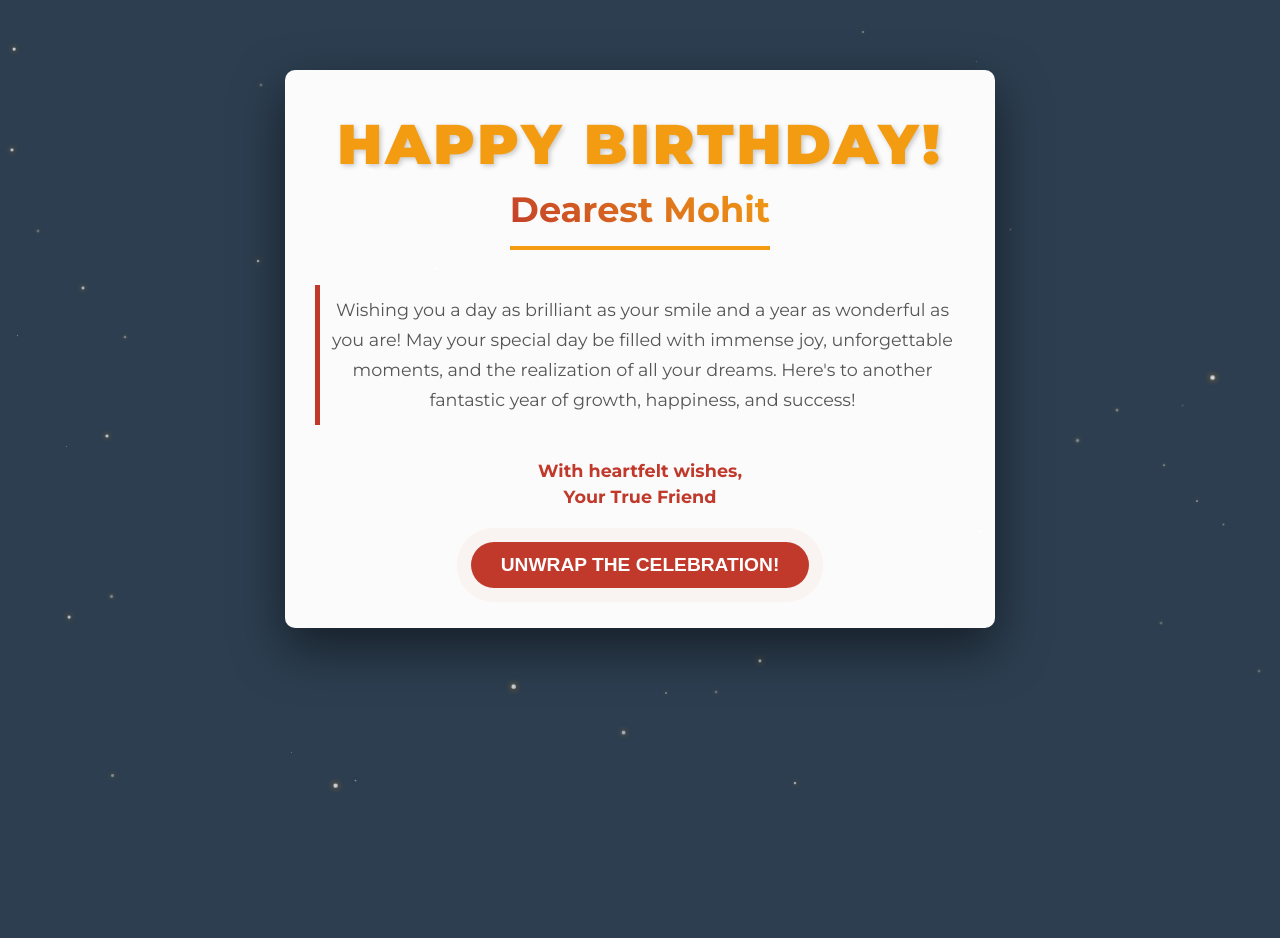
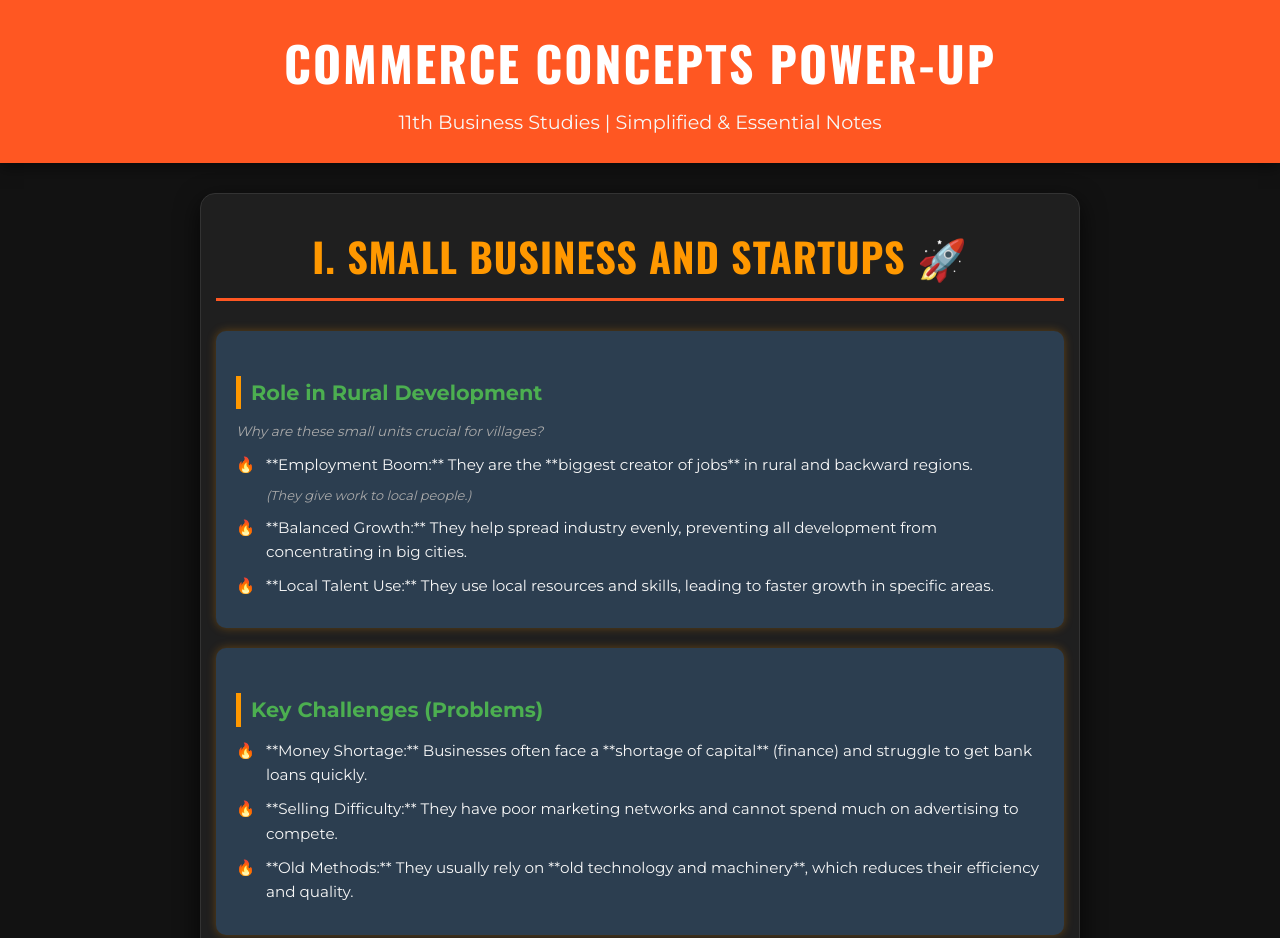
Before and after one commit to Sachin12211496/sachin-coderz, a plain HTML site: page index.html in a window 1280 px wide. Shown: the top 938 px of the page. Before the commit the page ends 800 px from the top, so only its background shows below. Drawn offline with nearby package versions, Linux system fonts and the light colour scheme.

Commit message:
Update index.html

```diff
--- a/index.html
+++ b/index.html
@@ -3,354 +3,305 @@
 <head>
     <meta charset="UTF-8">
     <meta name="viewport" content="width=device-width, initial-scale=1.0">
-    <title>🎉 Happy Birthday, Mohit! - A Special Wish 🎉</title>
+    <title>Ultimate Business Studies Key Concepts</title>
+
+    <link href="https://fonts.googleapis.com/css2?family=Montserrat:wght@400;600;700;900&family=Oswald:wght@700&display=swap" rel="stylesheet">
 
     <style>
-        /* Import a clean, modern font */
-        @import url('https://fonts.googleapis.com/css2?family=Montserrat:wght@400;700;900&display=swap');
-
-        :root {
-            --primary-color: #f39c12; /* Bright Gold/Orange */
-            --secondary-color: #c0392b; /* Deep Red/Maroon */
-            --background-dark: #2c3e50; /* Dark Blue/Charcoal */
-            --card-background: rgba(255, 255, 255, 0.98); /* Slightly transparent white, less transparent */
-            --text-color-dark: #333333;
-            --text-color-light: #555555;
+        /* Global Reset and Typography */
+        * {
+            margin: 0;
+            padding: 0;
+            box-sizing: border-box;
+            font-family: 'Montserrat', sans-serif;
         }
 
         body {
-            background-color: var(--background-dark);
-            display: flex;
-            justify-content: center;
-            align-items: flex-start; /* Align to top for scrolling */
-            min-height: 100vh;
-            margin: 0;
-            padding: 20px; /* Padding for mobile view */
-            font-family: 'Montserrat', sans-serif;
-            color: var(--text-color-dark);
-            overflow-x: hidden; /* Prevent horizontal scroll */
-            overflow-y: auto; /* Enable vertical scroll */
-            text-align: center;
-            perspective: 1000px; /* For 3D transforms */
-            box-sizing: border-box; /* Include padding in element's total width and height */
+            background-color: #121212; /* Dark Background */
+            color: #e0e0e0; /* Light Text */
+            line-height: 1.6;
+            scroll-behavior: smooth;
         }
 
-        /* --- Particle/Star Background Effect (Pure CSS) --- */
-        #particle-bg {
-            position: fixed;
-            width: 100%;
-            height: 100%;
-            top: 0;
-            left: 0;
-            z-index: 0;
-            pointer-events: none; /* Allow interaction with elements behind it */
+        /* --- Main Title Area (Replaced Fixed Header) --- */
+        .page-title-strip {
+            background-color: #ff5722; /* Vibrant Orange */
+            padding: 25px 20px;
+            text-align: center;
+            margin-bottom: 20px;
+            box-shadow: 0 4px 15px rgba(0, 0, 0, 0.5);
+        }
+        .page-title-strip h1 {
+            font-family: 'Oswald', sans-serif;
+            font-size: 2.2em;
+            color: white;
+            letter-spacing: 2px;
+            text-transform: uppercase;
+            margin-bottom: 5px;
+        }
+        .page-title-strip p {
+            font-size: 1em;
+            color: #f7f7f7;
+            font-weight: 400;
         }
 
-        .star {
-            position: absolute;
-            width: 3px;
-            height: 3px;
-            background: rgba(255, 255, 255, 0.8);
-            border-radius: 50%;
-            box-shadow: 0 0 5px var(--primary-color);
-            animation: twinkle 5s infinite ease-in-out alternate;
+        /* --- Main Content and Sections --- */
+        main {
+            max-width: 95%;
+            margin: 0px auto 40px auto;
+            padding: 10px;
         }
 
-        @keyframes twinkle {
-            0% { opacity: 0.5; transform: scale(1); }
-            100% { opacity: 1; transform: scale(1.5); }
-        }
-        /* JavaScript will place these stars */
-
-        /* --- Birthday Card Styling --- */
-        .birthday-card {
-            background-color: var(--card-background);
-            padding: 40px 30px; /* Adjusted padding for mobile */
-            border-radius: 10px;
-            box-shadow: 0 20px 50px rgba(0, 0, 0, 0.5);
-            max-width: 650px;
-            width: 100%; /* Full width on mobile, with padding */
-            position: relative;
-            z-index: 10;
-            transform: rotateY(90deg);
-            animation: flipIn 1.5s forwards ease-out;
-            margin-top: 50px; /* Spacing from top for scrollability */
-            margin-bottom: 50px; /* Spacing from bottom for scrollability */
+        .topic-section {
+            padding: 30px 15px;
+            margin-bottom: 35px;
+            background-color: #1f1f1f; /* Slightly lighter dark background for contrast */
+            border-radius: 15px;
+            box-shadow: 0 8px 25px rgba(0, 0, 0, 0.7); /* Deep Shadow */
+            border: 1px solid #333;
         }
 
-        @keyframes flipIn {
-            0% { transform: rotateY(90deg); opacity: 0; }
-            100% { transform: rotateY(0deg); opacity: 1; }
+        h2 {
+            color: #ff9800; /* Amber/Gold Accent */
+            font-size: 1.8em;
+            text-align: center;
+            margin-bottom: 30px;
+            padding-bottom: 10px;
+            border-bottom: 3px solid #ff5722; /* Orange separator */
+            text-transform: uppercase;
+            font-family: 'Oswald', sans-serif;
+            letter-spacing: 1px;
         }
 
-        /* --- Text and Element Styling --- */
-        .main-heading {
-            font-family: 'Montserrat', sans-serif;
-            color: var(--primary-color);
-            font-size: 3.5em; /* Adjusted for mobile */
-            margin: 0 0 10px 0;
-            font-weight: 900;
-            text-transform: uppercase;
-            letter-spacing: 3px; /* Adjusted for mobile */
-            text-shadow: 2px 2px 5px rgba(0, 0, 0, 0.2);
+        h3 {
+            color: #4CAF50; /* Success Green */
+            font-size: 1.3em;
+            margin-top: 25px;
+            margin-bottom: 12px;
+            border-left: 5px solid #ff9800;
+            padding-left: 10px;
+            font-weight: 700;
         }
 
-        .recipient-name {
-            font-size: 2.2em; /* Adjusted for mobile */
-            color: var(--secondary-color);
-            margin: 0;
-            padding-bottom: 15px;
-            border-bottom: 4px solid var(--primary-color);
-            display: inline-block;
-            font-weight: 700;
-            background-image: linear-gradient(45deg, var(--secondary-color), var(--primary-color));
-            -webkit-background-clip: text;
-            -webkit-text-fill-color: transparent;
+        /* --- Content Card Styling and Animation --- */
+        .content-box {
+            padding: 20px;
+            margin-bottom: 20px;
+            background-color: #2c3e50; /* Navy Blue Card */
+            border-radius: 10px;
+            box-shadow: 0 0 10px rgba(255, 152, 0, 0.3); /* Soft Gold Glow */
+            transition: transform 0.3s ease, box-shadow 0.3s ease;
+
+            /* Initial state for JavaScript animation */
+            opacity: 0;
+            transform: scale(0.95) rotateX(10deg);
+            transition: opacity 0.8s cubic-bezier(0.17, 0.84, 0.44, 1),
+                        transform 0.8s cubic-bezier(0.17, 0.84, 0.44, 1);
         }
 
-        .message {
-            font-size: 1.1em; /* Adjusted for mobile */
-            line-height: 1.7;
-            margin: 35px 0;
-            font-weight: 400;
-            color: var(--text-color-light);
-            padding: 10px;
-            border-left: 5px solid var(--secondary-color);
+        .content-box:hover {
+            transform: scale(1.02);
+            box-shadow: 0 0 20px rgba(255, 87, 34, 0.7); /* Stronger Orange Glow on Hover */
         }
 
-        .wish-sender p {
-            margin: 5px 0;
-            font-size: 1.1em; /* Adjusted for mobile */
-            font-weight: 700;
-            color: var(--secondary-color);
+        .content-box.is-visible {
+            opacity: 1;
+            transform: scale(1) rotateX(0deg);
         }
 
-        /* --- The Power Button --- */
-        .surprise-button {
-            background-color: var(--secondary-color);
-            color: white;
-            border: none;
-            padding: 12px 30px; /* Adjusted for mobile */
-            border-radius: 50px;
-            font-size: 1.2em; /* Adjusted for mobile */
-            font-weight: 700;
-            cursor: pointer;
-            margin-top: 30px;
-            box-shadow: 0 8px 20px rgba(192, 57, 43, 0.5);
-            transition: all 0.4s cubic-bezier(0.25, 0.8, 0.25, 1);
-            text-transform: uppercase;
-            animation: pulse 2s infinite;
+        /* List Styling */
+        ul {
+            list-style: none;
+            padding-left: 0;
         }
 
-        @keyframes pulse {
-            0% { box-shadow: 0 0 0 0px rgba(192, 57, 43, 0.7); }
-            70% { box-shadow: 0 0 0 15px rgba(192, 57, 43, 0); }
-            100% { box-shadow: 0 0 0 0 rgba(192, 57, 43, 0); }
+        ul li {
+            margin-bottom: 10px;
+            padding-left: 30px;
+            position: relative;
+            font-size: 0.95em;
+            color: #f7f7f7;
         }
 
-        .surprise-button:hover {
-            background-color: #e74c3c;
-            transform: scale(1.05) translateY(-2px);
-            box-shadow: 0 12px 30px rgba(192, 57, 43, 0.7);
-            animation: none; /* Stop pulse on hover */
+        ul li::before {
+            content: '🔥'; /* Fire Bullet for impact */
+            position: absolute;
+            left: 0;
+            font-size: 1em;
         }
 
-        /* --- Confetti Effect --- */
-        .confetti-animation {
-            position: fixed;
-            top: 0;
-            left: 0;
-            width: 100%;
-            height: 100%;
-            pointer-events: none;
-            z-index: 20;
+        ul li strong {
+            color: #ff9800; /* Gold/Amber for Key Terms */
+            font-weight: 700;
         }
 
-        .confetti {
-            position: absolute;
-            width: 10px;
-            height: 10px;
-            opacity: 0;
-            animation: fall 8s linear infinite;
-            transform-style: preserve-3d;
+        .definition-highlight {
+            display: inline-block;
+            background-color: #ff5722;
+            color: white;
+            padding: 2px 6px;
+            border-radius: 4px;
+            font-weight: 600;
+            margin-right: 5px;
         }
 
-        @keyframes fall {
-            0% { transform: translate3d(0, -100px, 0) rotateX(0deg); opacity: 1; }
-            100% { transform: translate3d(0, 100vh, 100px) rotateX(1800deg); opacity: 0.1; }
+        .simple-text {
+            font-style: italic;
+            color: #aaa;
+            display: block;
+            margin-top: 8px;
+            margin-bottom: 10px;
+            font-size: 0.85em;
         }
 
-        /* --- Responsive Adjustments for Smaller Screens --- */
-        @media (max-width: 768px) {
-            .birthday-card {
-                padding: 30px 20px; /* Smaller padding on smaller screens */
-                margin-top: 30px;
-                margin-bottom: 30px;
-            }
-
-            .main-heading {
-                font-size: 2.8em; /* Smaller font size for mobile */
-                letter-spacing: 2px;
-            }
-
-            .recipient-name {
-                font-size: 1.8em; /* Smaller font size for mobile */
-            }
-
-            .message {
-                font-size: 1em; /* Smaller font size for mobile */
-            }
-
-            .surprise-button {
-                font-size: 1.1em; /* Smaller button font size */
-                padding: 10px 25px;
-            }
+        /* --- Footer and Signature --- */
+        footer {
+            text-align: center;
+            padding: 30px;
+            background-color: #000;
+            color: #666;
+            font-size: 0.9em;
+            border-top: 5px solid #ff9800;
         }
 
-        @media (max-width: 480px) {
-            .main-heading {
-                font-size: 2.2em;
+        .signature {
+            margin-top: 15px;
+            font-size: 1.3em;
+            font-weight: 900;
+            color: #ff5722;
+            text-shadow: 0 0 5px rgba(255, 87, 34, 0.9);
+        }
+
+        /* --- Media Queries for Desktop --- */
+        @media (min-width: 768px) {
+            .page-title-strip h1 {
+                font-size: 3em;
             }
-            .recipient-name {
-                font-size: 1.5em;
+            .page-title-strip p {
+                font-size: 1.2em;
             }
-            .message {
-                font-size: 0.95em;
+            main {
+                max-width: 900px;
             }
-            .surprise-button {
-                font-size: 1em;
-                padding: 8px 20px;
+            h2 {
+                font-size: 2.5em;
             }
         }
     </style>
+
     </head>
 <body>
 
-    <div id="particle-bg"></div>
-
-    <div class="birthday-card">
-        <h1 class="main-heading">Happy Birthday!</h1>
-        <h2 class="recipient-name">Dearest Mohit</h2>
-
-        <p class="message">
-            Wishing you a day as brilliant as your smile and a year as wonderful as you are! May your special day be filled with immense joy, unforgettable moments, and the realization of all your dreams. Here's to another fantastic year of growth, happiness, and success!
-        </p>
-
-        <div class="wish-sender">
-            <p>With heartfelt wishes,</p>
-            <p>Your True Friend</p>
-        </div>
-
-        <button id="surpriseBtn" class="surprise-button">Unwrap the Celebration!</button>
+    <div class="page-title-strip">
+        <h1>COMMERCE CONCEPTS POWER-UP</h1>
+        <p>11th Business Studies | Simplified & Essential Notes</p>
     </div>
 
-    <div id="confetti" class="confetti-animation"></div>
+    <main>
+
+        <section id="small-business" class="topic-section">
+            <h2>I. SMALL BUSINESS AND STARTUPS 🚀</h2>
+
+            <div class="content-box">
+                <h3>Role in Rural Development</h3>
+                <p class="simple-text">Why are these small units crucial for villages?</p>
+                <ul>
+                    <li>**Employment Boom:** They are the **biggest creator of jobs** in rural and backward regions.
+                        <span class="simple-text">(They give work to local people.)</span></li>
+                    <li>**Balanced Growth:** They help spread industry evenly, preventing all development from concentrating in big cities.</li>
+                    <li>**Local Talent Use:** They use local resources and skills, leading to faster growth in specific areas.</li>
+                </ul>
+            </div>
+
+
+
+            <div class="content-box">
+                <h3>Key Challenges (Problems)</h3>
+                <ul>
+                    <li>**Money Shortage:** Businesses often face a **shortage of capital** (finance) and struggle to get bank loans quickly.</li>
+                    <li>**Selling Difficulty:** They have poor marketing networks and cannot spend much on advertising to compete.</li>
+                    <li>**Old Methods:** They usually rely on **old technology and machinery**, which reduces their efficiency and quality.</li>
+                </ul>
+            </div>
+
+            <div class="content-box">
+                <h3>Government Support Systems</h3>
+                <ul>
+                    <li>**NSIC (National Small Industries Corporation):** This provides **machines on lease** (rent basis) and helps with both raw material supply and product sales.</li>
+                    <li>**DIC (District Industries Centres):** This is the **one-stop solution** for entrepreneurs in every district for registration and getting government approvals.</li>
+                </ul>
+            </div>
+        </section>
+
+        <section id="internal-trade" class="topic-section">
+            <h2>II. INTERNAL TRADE FUNDAMENTALS 🤝</h2>
+
+            <div class="content-box">
+                <h3>Wholesalers: The Supply Chain Bridge</h3>
+                <p class="simple-text">Who are wholesalers and what do they do?</p>
+                <ul>
+                    <li>**Definition:** A wholesaler <span class="definition-highlight">buys goods in large amounts</span> from the factory and <span class="definition-highlight">sells them to many retailers</span> in small lots.</li>
+                    <li>**Help to Manufacturer:** They buy the entire stock and store it, allowing the factory to keep producing without worry.</li>
+                    <li>**Help to Retailer:** They make goods available quickly, give market advice, and offer **credit (udhaar)**.</li>
+                </ul>
+            </div>
+
+            <div class="content-box">
+                <h3>Retailers: Fixed Shop vs. Moving Shop</h3>
+                <ul>
+                    <li>**Itinerant Retailers (Moving):** They <span class="definition-highlight">do not have a fixed place</span> and move daily. Example: **Hawkers and Pedlars** (selling vegetables, clothes door-to-door).</li>
+                    <li>**Fixed Shop Retailers (Permanent):** They operate from a fixed store. Example:
+                        <span class="simple-text">Small Scale: General Store, Specialty Stores.</span>
+                        <span class="simple-text">Large Scale: **Departmental Stores** (all products under one roof) and **Chain Stores** (multiple identical branches).</span></li>
+                </ul>
+            </div>
+
+
+
+            <div class="content-box">
+                <h3>GST (Goods and Services Tax): Key Takeaways</h3>
+                <ul>
+                    <li>**Core Idea:** GST is <span class="definition-highlight">one single tax</span> on goods and services, replacing many old taxes (like VAT, Service Tax, Excise Duty).</li>
+                    <li>**Benefit:** It removed the **cascading effect** (tax on tax), making the final price clear and generally reducing it.</li>
+                    <li>**Motto:** Promotes the idea of **One Nation, One Tax.**</li>
+                </ul>
+            </div>
+        </section>
+
+    </main>
+
+    <footer>
+        <p>This is the Ultimate Pro Guide for your Class 11 Business Studies Exam!</p>
+        <div class="signature">Made by Sachin</div>
+    </footer>
 
     <script>
-        const colors = ['#f39c12', '#e67e22', '#c0392b', '#e74c3c', '#FFD700', '#FFFFFF'];
+        document.addEventListener('DOMContentLoaded', () => {
+            // Intersection Observer for Scroll Animations
+            const animatedElements = document.querySelectorAll('.content-box');
 
-        // --- Function 1: Pro Particle Background ---
-        function createParticleBackground() {
-            const bg = document.getElementById('particle-bg');
-            const numStars = 50;
+            const observerOptions = {
+                root: null,
+                rootMargin: '0px',
+                threshold: 0.1
+            };
 
-            for (let i = 0; i < numStars; i++) {
-                const star = document.createElement('div');
-                star.classList.add('star');
+            const observerCallback = (entries, observer) => {
+                entries.forEach(entry => {
+                    if (entry.isIntersecting) {
+                        // Apply 'is-visible' class for CSS animation
+                        entry.target.classList.add('is-visible');
+                        observer.unobserve(entry.target);
+                    }
+                });
+            };
 
-                // Random position
-                star.style.left = Math.random() * 100 + 'vw';
-                star.style.top = Math.random() * 100 + 'vh';
+            const observer = new IntersectionObserver(observerCallback, observerOptions);
 
-                // Random size
-                const size = Math.random() * 2 + 1;
-                star.style.width = size + 'px';
-                star.style.height = size + 'px';
-
-                // Random animation properties
-                star.style.animationDelay = Math.random() * 5 + 's';
-                star.style.animationDuration = Math.random() * 4 + 3 + 's';
-
-                bg.appendChild(star);
-            }
-        }
-        createParticleBackground();
-
-
-        // --- Function 2: Super Confetti on Click ---
-        document.getElementById('surpriseBtn').addEventListener('click', function() {
-            this.textContent = 'Celebration in Progress!';
-            this.disabled = true;
-
-            // Trigger a 3D subtle shake on the card
-            document.querySelector('.birthday-card').style.animation = 'subtleShake 0.5s';
-            setTimeout(() => {
-                 document.querySelector('.birthday-card').style.animation = 'flipIn 1.5s forwards ease-out';
-            }, 500);
-
-            startSuperConfetti();
+            animatedElements.forEach(element => {
+                observer.observe(element);
+            });
         });
-
-        // CSS for Subtle Shake Animation (added dynamically)
-        const styleSheet = document.createElement("style");
-        styleSheet.type = "text/css";
-        styleSheet.innerText += `
-            @keyframes subtleShake {
-                0% { transform: translate(1px, 0px) rotate(0deg); }
-                20% { transform: translate(-1px, 0px) rotate(-0.5deg); }
-                40% { transform: translate(1px, 0px) rotate(0.5deg); }
-                60% { transform: translate(-1px, 0px) rotate(-0.5deg); }
-                80% { transform: translate(1px, 0px) rotate(0.5deg); }
-                100% { transform: translate(0px, 0px) rotate(0deg); }
-            }
-        `;
-        document.head.appendChild(styleSheet);
-
-
-        function startSuperConfetti() {
-            const confettiContainer = document.getElementById('confetti');
-            const numConfetti = 200;
-
-            for (let i = 0; i < numConfetti; i++) {
-                const confetti = document.createElement('div');
-                confetti.classList.add('confetti');
-
-                // Random Size and Color
-                const size = Math.random() * 12 + 5;
-                confetti.style.width = size + 'px';
-                confetti.style.height = size + 'px';
-                confetti.style.backgroundColor = colors[Math.floor(Math.random() * colors.length)];
-
-                // Random Shape (Rectangle, Square, or Circle)
-                const shapeType = Math.random();
-                if (shapeType < 0.33) {
-                    confetti.style.borderRadius = '50%'; // Circle
-                } else if (shapeType < 0.66) {
-                    confetti.style.transform = 'rotate(45deg)'; // Diamond
-                } else {
-                    confetti.style.width = size * 2 + 'px'; // Rectangle
-                }
-
-
-                // Random Start Position and Z-depth for 3D feel
-                confetti.style.left = Math.random() * 100 + 'vw';
-                confetti.style.top = -50 + 'px';
-                confetti.style.transform = `translateZ(${Math.random() * 200 - 100}px)`; // Z-depth
-
-                // Random Animation Timing
-                confetti.style.animationDelay = Math.random() * 6 + 's';
-                confetti.style.animationDuration = Math.random() * 5 + 5 + 's';
-
-                confettiContainer.appendChild(confetti);
-            }
-
-            // Clear Confetti after 15 seconds
-            setTimeout(() => {
-                confettiContainer.innerHTML = '';
-                document.getElementById('surpriseBtn').disabled = false;
-                document.getElementById('surpriseBtn').textContent = 'Unwrap the Celebration!'; // Reset button text
-            }, 15000);
-        }
     </script>
     </body>
 </html>
```
